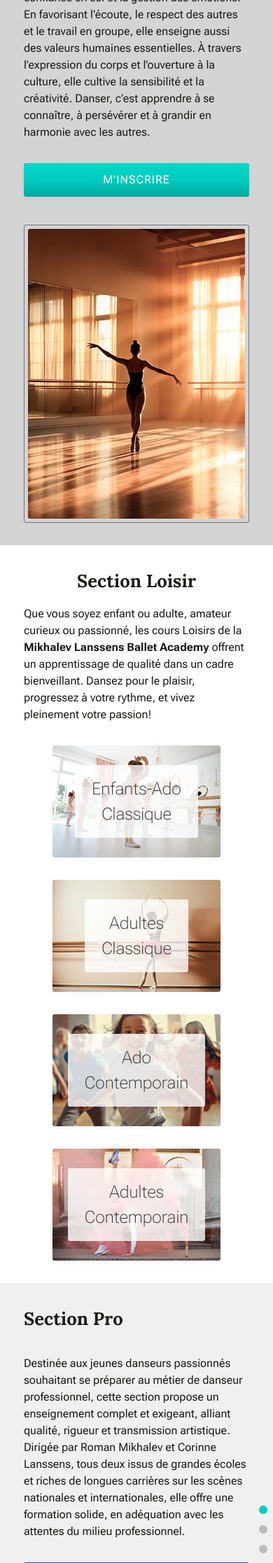
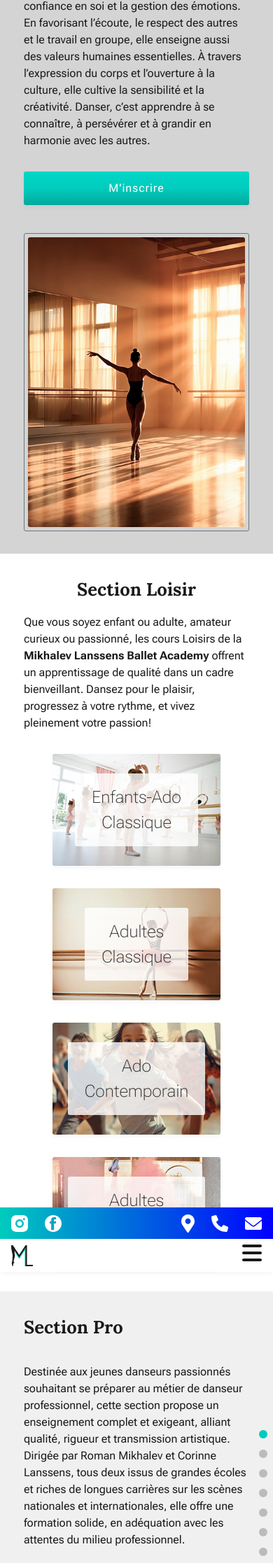
Before and after one commit to OlenaKolyada/mlba, a PHP site: page / in a window 390 px wide, after a click that opens the changed part. Shown: the part 2360-4593 px from the top of the page at 70% size. Run offline with PHP 8.4, Linux system fonts and the light colour scheme; some web fonts are replaced.

Commit message:
Main Page and Main Page Mobile are ready, now testing on the real site

```diff
--- a/css/global.css
+++ b/css/global.css
@@ -42,7 +42,7 @@ body {
 	position: relative;
 	font-weight: 400;
 	background: var(--white);
-
+    padding-top: 120px;
 }
 
 input, label, textarea, button {
@@ -366,6 +366,10 @@ form button {
     textarea {
         padding: 0.8rem;
     }
+
+    .scroll-dots-nav li a::after {
+        display: none;
+    }
 }
 
 @media screen and (max-width: 425px) {
--- a/css/header.css
+++ b/css/header.css
@@ -1,16 +1,22 @@
 header {
     background-color: var(--white);
     box-shadow: var(--shadow);
+    position: fixed;
+    top: 0;
+    left: 0;
+    right: 0;
+    z-index: 100;
 }
 
 .header-top {
     background: var(--mixed-gradient);
-    padding: 0.5rem 0;
+    padding: 0.6rem 0;
 }
 
 .header-top-row {
     display: flex;
     align-items: center;
+    font-size: 14px;
 }
 
 .header-social {
@@ -250,10 +256,13 @@ header {
 
     .header-logo-mobile {
         display: block;
-        max-height: 50px;
+        max-height: 30px;
     }
 
     .header-mobile {
         width: 90%;
     }
 }
+@media screen and (max-width: 425px) {
+
+}
--- a/css/layout.css
+++ b/css/layout.css
@@ -46,7 +46,7 @@ section {
     align-items: center;
     justify-content: center;
     font-size: inherit;
-    text-transform: uppercase;
+    /*text-transform: uppercase;*/
     letter-spacing: 1px;
 }
 
--- a/css/main.css
+++ b/css/main.css
@@ -49,19 +49,19 @@ section.hero {
 }
 /* About END */
 
-/* Ballet START */
-#ballet {
+/* Danse START */
+#danse {
     background: var(--grey-light);
 }
 
-#ballet .section-left {
+#danse .section-left {
     width: 50%;
 }
 
-#ballet .btn {
+#danse .btn {
     margin: 2.5rem 0;
 }
-/* Ballet END */
+/* Danse END */
 
 /* Section Loisir START */
 #loisir {
@@ -340,11 +340,11 @@ section.hero {
         width: 100%;
     }
 
-    #ballet .section-left {
+    #danse .section-left {
         width: 70%;
     }
 
-    #ballet .btn,
+    #danse .btn,
     #pro .btn {
         margin: 2rem 0;
     }
@@ -366,7 +366,7 @@ section.hero {
         justify-content: center;
     }
 
-    #ballet .btn {
+    #danse .btn {
         margin: 2rem 0;
     }
 
@@ -465,15 +465,15 @@ section.hero {
         width: 90%;
     }
 
-    #ballet .section-left {
+    #danse .section-left {
         width: 90%;
     }
 
-    #ballet .three-items-wrap {
+    #danse .three-items-wrap {
         display: none;
     }
 
-    #ballet .btn {
+    #danse .btn {
         margin: 2rem 0 1rem 0;
     }
 
@@ -610,7 +610,7 @@ section.hero {
         flex-direction: column;
     }
 
-    #ballet .btn,
+    #danse .btn,
     #pro .btn {
         width: 100%;
         margin: 1rem 0 0.5rem 0;
--- a/index.html
+++ b/index.html
@@ -244,8 +244,8 @@
 	</section>
 <!--	About END-->
 
-	<!--	Ballet START-->
-	<section class="section-wrap" id="ballet">
+	<!--	Danse START-->
+	<section class="section-wrap" id="danse">
 		<div class="container">
 			<div class="section-row">
 				<div class="section-left">
@@ -283,15 +283,15 @@
 				</div>
 				<div class="section-right">
 					<div class="frame">
-						<img class="section-photo" src="images/main/ballet.jpg"
-							 alt="Danse classique"
-							 title="Danse classique" />
+						<img class="section-photo" src="images/main/danse.jpg"
+							 alt="La Danse"
+							 title="La Danse" />
 					</div>
 				</div>
 			</div>
 		</div>
 	</section>
-<!--	Ballet END-->
+<!--	Danse END-->
 
 <!--	Section Loisir START-->
 	<section class="section-wrap" id="loisir">
@@ -640,14 +640,14 @@
 <!--Scroll Dots Nav START-->
 <nav class="scroll-dots-nav" aria-label="Navigation de section">
 	<ul>
-		<li><a href="#hero" data-target="hero" data-label="Top"></a></li>
-		<li><a href="#about" data-target="about" data-label="À propos"></a></li>
-		<li><a href="#ballet" data-target="ballet" data-label="Ballet"></a></li>
-		<li><a href="#loisir" data-target="loisir" data-label="Loisir"></a></li>
-		<li><a href="#pro" data-target="pro" data-label="Pro"></a></li>
-		<li><a href="#stages" data-target="stages" data-label="Stages"></a></li>
-		<li><a href="#main-gallery" data-target="main-gallery" data-label="Galerie"></a></li>
-		<li><a href="#main-contacts" data-target="main-contacts" data-label="Contacts"></a></li>
+		<li><a href="#hero" data-target="hero" data-offset="120" data-label="Top"></a></li>
+		<li><a href="#about" data-target="about" data-offset="120" data-label="À propos"></a></li>
+		<li><a href="#danse" data-target="danse" data-offset="120" data-label="Danse"></a></li>
+		<li><a href="#loisir" data-target="loisir" data-offset="120" data-label="Loisir"></a></li>
+		<li><a href="#pro" data-target="pro" data-offset="120" data-label="Pro"></a></li>
+		<li><a href="#stages" data-target="stages" data-offset="120" data-label="Stages"></a></li>
+		<li><a href="#main-gallery" data-target="main-gallery" data-offset="120" data-label="Galerie"></a></li>
+		<li><a href="#main-contacts" data-target="main-contacts" data-offset="120" data-label="Contacts"></a></li>
 	</ul>
 </nav>
 <!--Scroll Dots Nav END-->
--- a/js/script.js
+++ b/js/script.js
@@ -119,8 +119,8 @@ document.addEventListener('DOMContentLoaded', function () {
         });
     }
 
-    setupSectionScroll('#hero-btn-loisir', '#loisir', 0);
-    setupSectionScroll('#hero-btn-pro', '#pro', 0);
+    setupSectionScroll('#hero-btn-loisir', '#loisir', 120);
+    setupSectionScroll('#hero-btn-pro', '#pro', 120);
 
 
 }, false);
```
Also changed, not shown: images/main/1bg-contacts.jpg (deleted), images/main/danse.jpg (renamed from images/main/ballet.jpg).
